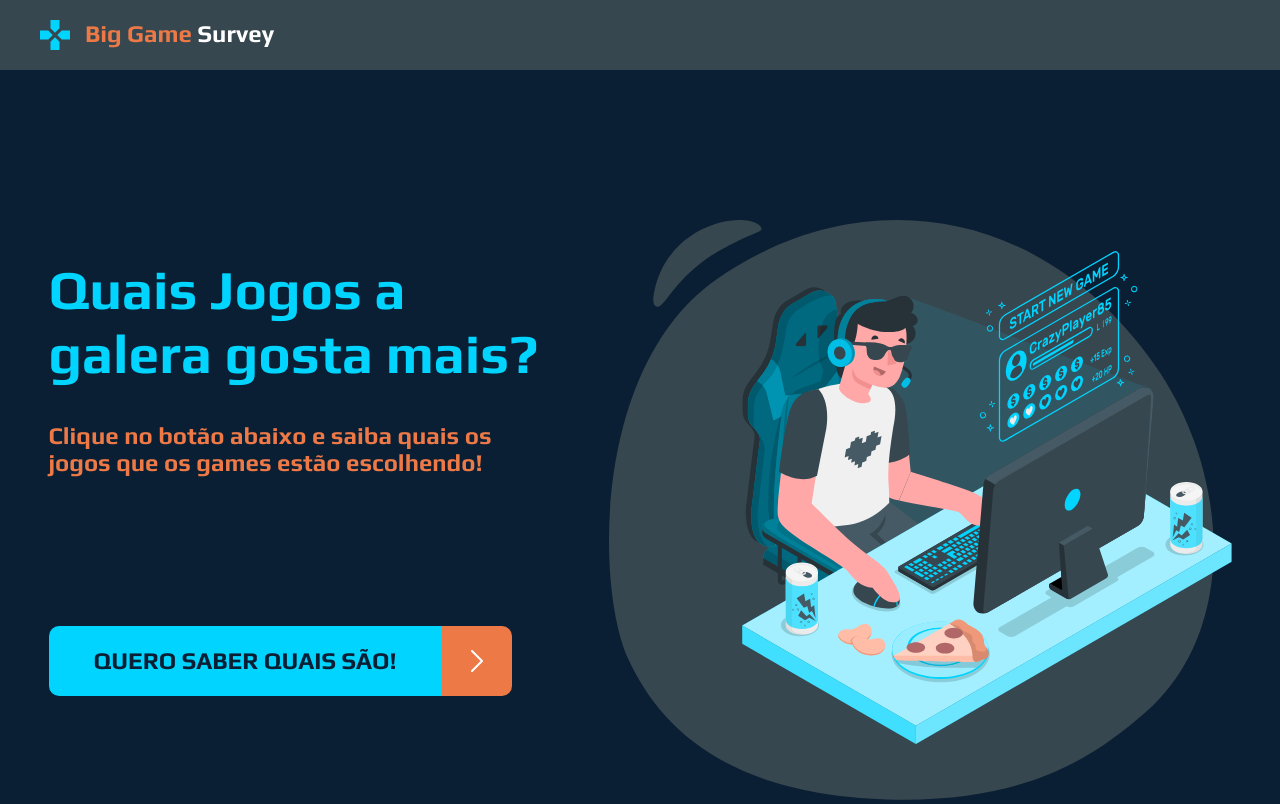
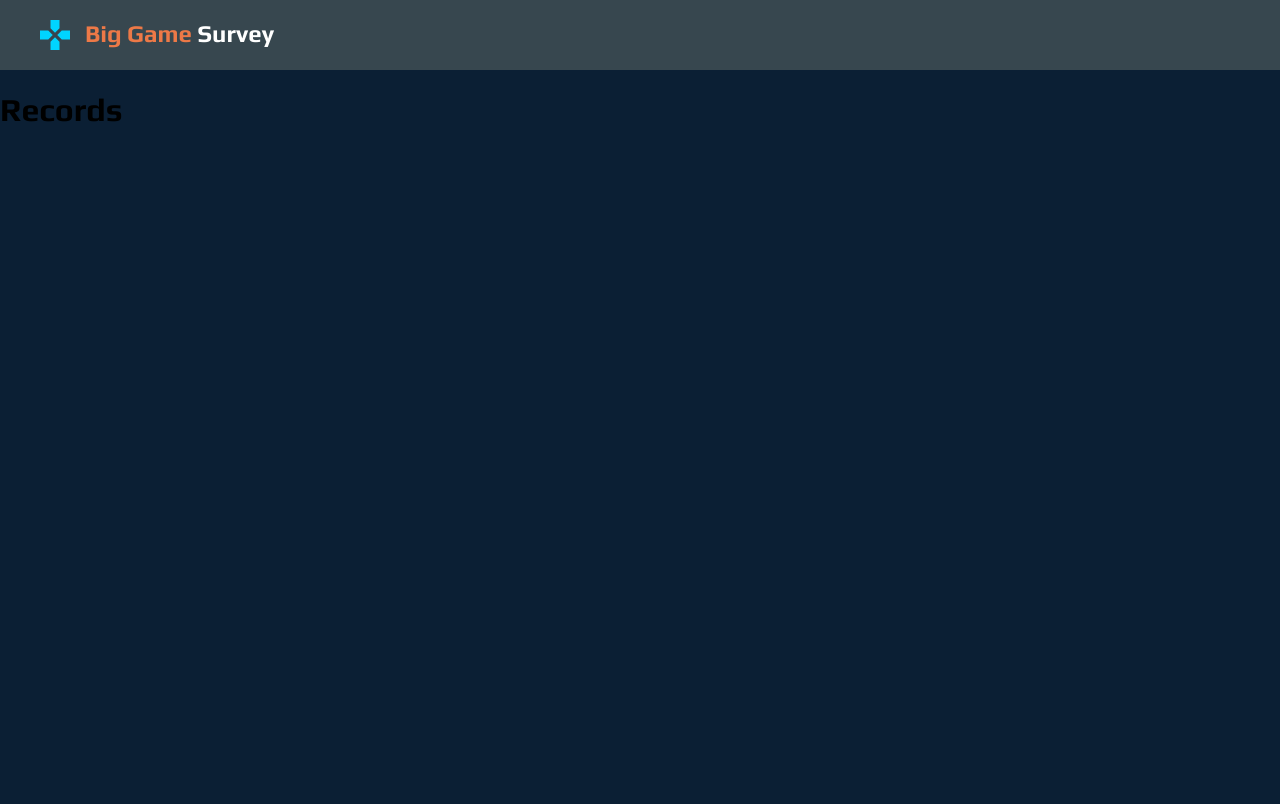
Before and after one commit to uevitondev/Projeto-DSPesquisa-DevSuperior-1.0, a React (Create React App) app in the folder front-web/: page /records in a window 1280 px wide. Built offline with nearby package versions, Linux system fonts and the light colour scheme.

Commit message:
Criando navegacao com rotas

```diff
--- a/front-web/package.json
+++ b/front-web/package.json
@@ -10,8 +10,10 @@
     "@types/node": "^12.12.62",
     "@types/react": "^16.9.49",
     "@types/react-dom": "^16.9.8",
+    "@types/react-router-dom": "^5.1.5",
     "react": "^16.13.1",
     "react-dom": "^16.13.1",
+    "react-router-dom": "^5.2.0",
     "react-scripts": "3.4.3",
     "typescript": "^3.7.5"
   },
--- a/front-web/src/App.tsx
+++ b/front-web/src/App.tsx
@@ -2,14 +2,12 @@ import React from 'react';
 import './App.css';
 import Header from './components/Header';
 import Home from './pages/Home';
+import Routes from './Routes';
 
 
 function App() {
   return (
-    <div>
-      <Header />
-      <Home />
-    </div>
+    <Routes />
   );
 }
 
--- /dev/null
+++ b/front-web/src/Routes.tsx
@@ -0,0 +1,21 @@
+import React from "react";
+import { BrowserRouter, Switch, Route } from "react-router-dom";
+import Header from "./components/Header";
+import Home from "./pages/Home"
+import Records from "./pages/Records";
+
+const Routes = () => (
+    <BrowserRouter>
+    <Header/>
+    <Switch>
+        <Route path="/" exact>
+            <Home/>
+        </Route>
+        <Route path="/records">
+           <Records/>
+        </Route>
+    </Switch>
+    </BrowserRouter>
+);
+
+export default Routes;
--- a/front-web/src/components/Header/index.tsx
+++ b/front-web/src/components/Header/index.tsx
@@ -1,16 +1,18 @@
 import React from "react";
 import "./style.css";
 import { ReactComponent as Logo } from "../../assets/logo.svg";
-
+import { Link } from "react-router-dom";
 
 
 const Header = () => (
     <header className="main-header">
         <Logo />
+        <Link to="/">
         <div className="logo-text">
             <span className="logo-text-1">Big Game</span>
             <span className="logo-text-2"> Survey</span>
         </div>
+        </Link>
     </header>
 );
 
--- a/front-web/src/pages/Home/index.tsx
+++ b/front-web/src/pages/Home/index.tsx
@@ -2,6 +2,7 @@ import React from "react";
 import "./style.css";
 import { ReactComponent as ArrowIcon } from "../../assets/arrow.svg";
 import { ReactComponent as GamerImage } from "../../assets/gamer.svg";
+import { Link } from "react-router-dom";
 
 const Home = () => (
     <div className="home-container">
@@ -12,6 +13,7 @@ const Home = () => (
             <h3 className="home-text-subtitle">
                 Clique no botão abaixo e saiba quais os jogos que os games estão escolhendo!
             </h3>
+            <Link to="/Records">
                 <div className="home-actions">
                     <button className="home-btn">
                         QUERO SABER QUAIS SÃO!
@@ -20,6 +22,7 @@ const Home = () => (
                         <ArrowIcon />
                     </div>
                 </div>
+            </Link>
         </div>
         <div>
             <GamerImage className="home-image" />
--- /dev/null
+++ b/front-web/src/pages/Records/index.tsx
@@ -0,0 +1,8 @@
+import React from "react";
+
+
+const  Records = () => (
+    <h1>Records</h1>
+);
+
+export default Records;
```
Also changed, not shown: 1 other file (tests, documents, lock files or other folders). Lines whose indentation alone changed are shown as unchanged.
